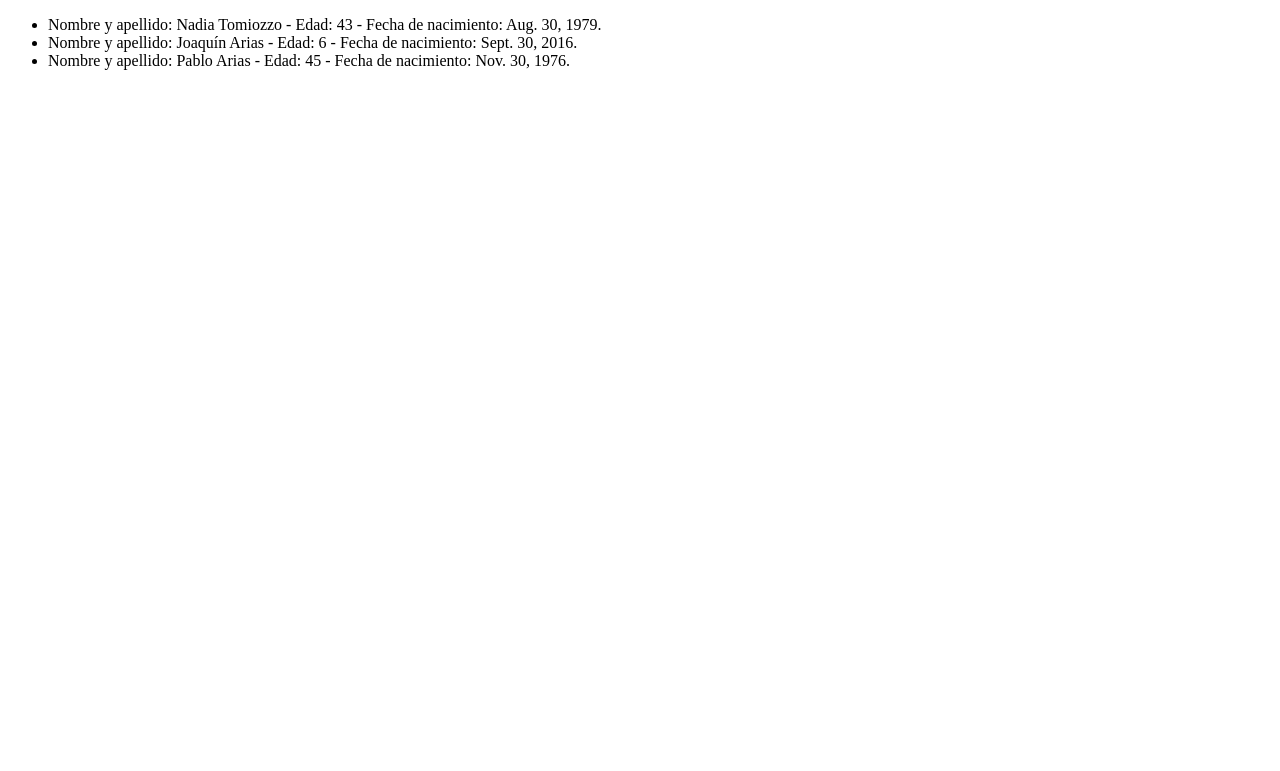
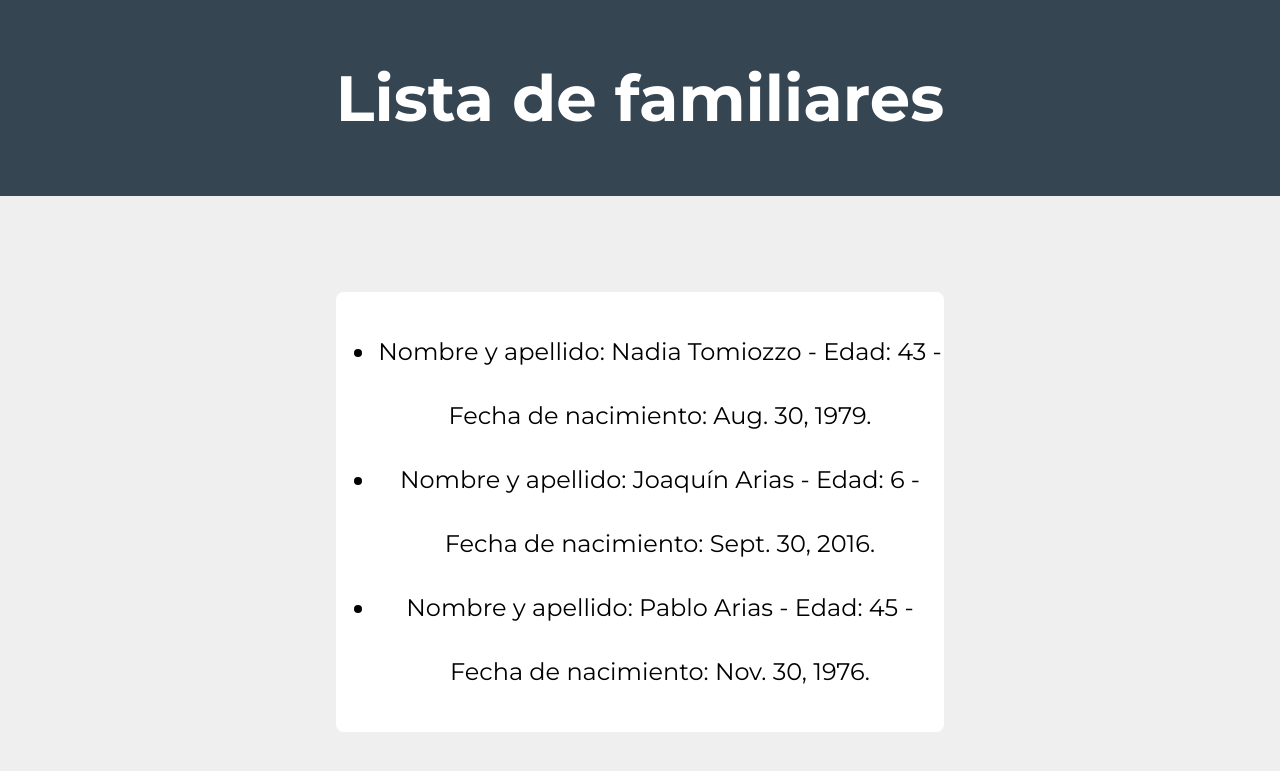
Before and after one commit to Valen-Arias/MVTValentinaArias, a Django app: page /ver-familiares/ in a window 1280 px wide. Shown: the top 771 px of the page. Run offline with Django 4.2, Linux system fonts and the light colour scheme; data comes from the database, SQL or seed files in the repository; both versions use the stored data as it was after the commit.

Commit message:
Se mojoró la template de ver familiares y se le agregó un css, se agregaron más familiares

```diff
--- /dev/null
+++ b/MVTValentinaArias/AppMVTValentinaArias/static/css/mostrar-familiares.css
@@ -0,0 +1,34 @@
+html{
+    font-family: 'Montserrat', sans-serif;
+}
+
+body{
+    margin: 0px;
+    background-color: #efefef;
+}
+
+header{
+    background-color: #364552;
+    color: white;
+    padding: 1rem 1rem;
+    margin-bottom: 5rem;
+}
+
+header h1{
+    font-size: 4rem;
+    text-align: center;
+}
+
+.container{
+    padding: 1rem 1rem;
+    text-align: center;
+}
+
+section article{
+    background-color: #fff;
+    margin: 0rem 20rem;
+    border-radius: 0.5rem;
+    padding: 0.25rem 0;
+    font-size: 1.5rem;
+    line-height: 4rem;
+}
--- a/MVTValentinaArias/AppMVTValentinaArias/templates/mostrar-familiares.html
+++ b/MVTValentinaArias/AppMVTValentinaArias/templates/mostrar-familiares.html
@@ -1,20 +1,34 @@
 <!DOCTYPE html>
 <html lang="en">
 <head>
+
+    {% load static %}
+
     <meta charset="UTF-8">
     <meta http-equiv="X-UA-Compatible" content="IE=edge">
     <meta name="viewport" content="width=device-width, initial-scale=1.0">
-    <title>Mostrar familiares</title>
+    <title>Agregar un familiar</title>
+    <link rel="preconnect" href="https://fonts.googleapis.com">
+    <link rel="preconnect" href="https://fonts.gstatic.com" crossorigin>
+    <link href="https://fonts.googleapis.com/css2?family=Montserrat:wght@400;700&display=swap" rel="stylesheet">
+    <link href="{% static 'css/mostrar-familiares.css' %}"  rel="stylesheet" >
 </head>
 
 <body>
 
-    <ul>
-        {% for familiar in lista_familiares %}
-            <li>Nombre y apellido: {{familiar.nombre}} {{familiar.apellido}} - Edad: {{familiar.edad}} - Fecha de nacimiento: {{familiar.fecha_nacimiento}}.</li>
-        {% endfor %}
-    </ul>
+    <header>
+        <h1>Lista de familiares</h1>
+    </header>
 
+    <section class="container">
+        <article>
+            <ul>
+                {% for familiar in lista_familiares %}
+                    <li>Nombre y apellido: {{familiar.nombre}} {{familiar.apellido}} - Edad: {{familiar.edad}} - Fecha de nacimiento: {{familiar.fecha_nacimiento}}.</li>
+                {% endfor %}
+            </ul>
+        </article>
+    </section>
 
 </body>
 </html>
--- a/MVTValentinaArias/AppMVTValentinaArias/views.py
+++ b/MVTValentinaArias/AppMVTValentinaArias/views.py
@@ -10,7 +10,7 @@ from AppMVTValentinaArias.models import Familiar
 def familiar(request, nombre, apellido, edad, fecha_nacimiento):
 
     familiar = Familiar(nombre = nombre, apellido = apellido, edad = edad, fecha_nacimiento = fecha_nacimiento)
-    # familiar.save()
+    familiar.save()
 
     diccionario = {"nombre": nombre, "apellido": apellido, "edad": edad, "fecha_nacimiento": fecha_nacimiento}
 
--- a/MVTValentinaArias/MVTValentinaArias/urls.py
+++ b/MVTValentinaArias/MVTValentinaArias/urls.py
@@ -20,6 +20,6 @@ from AppMVTValentinaArias.views import familiar, lista_familiares
 
 urlpatterns = [
     path('admin/', admin.site.urls),
-    path('agregar-familiar/<nombre>/<apellido>/<edad>/<fecha_nacimiento>/', familiar),
+    path('agregar-familiar/<nombre>/<apellido>/<edad>/<fecha_nacimiento>/', familiar, name="agregar_familiar"),
     path('ver-familiares/', lista_familiares, name="ver_familiares"),
 ]
```
Also changed, not shown: MVTValentinaArias/db.sqlite3.
